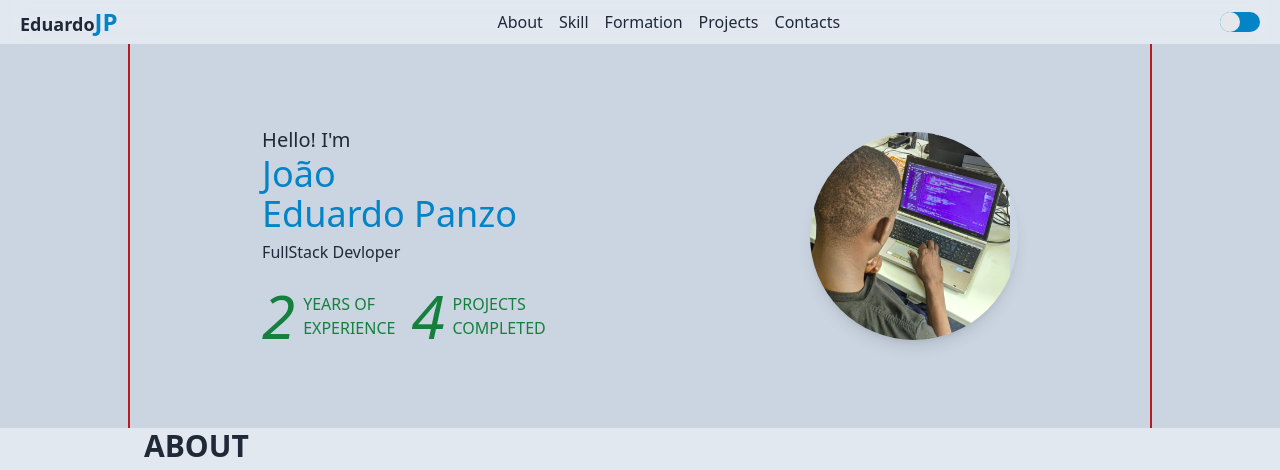
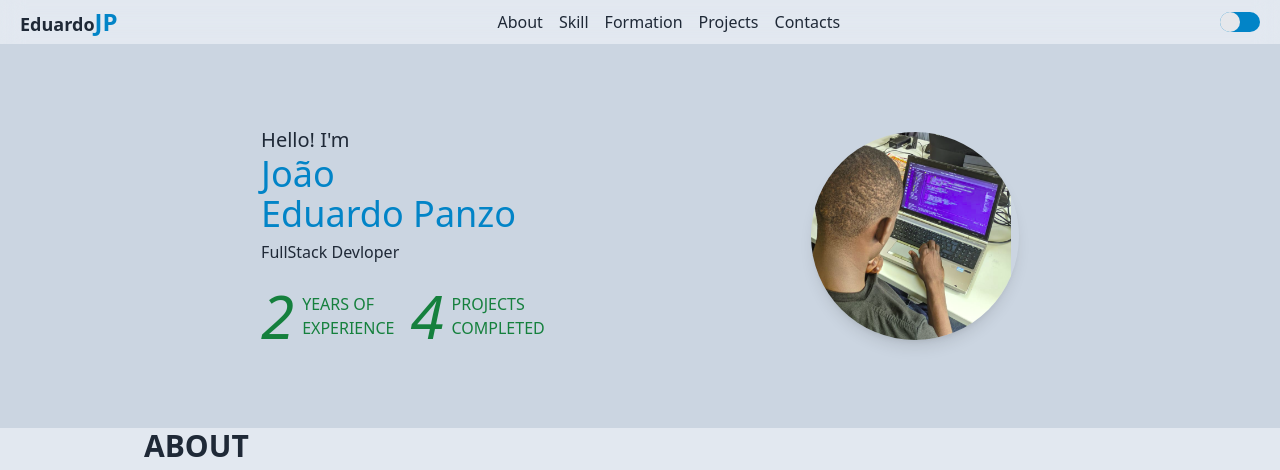
Before and after one commit to eduardojpanzo/portfolio, a Next.js app: page / in a window 1280 px wide. Shown: the top 470 px of the page. Built offline with nearby package versions, Linux system fonts and the light colour scheme.

Commit message:
chore: change

```diff
--- a/src/views/Banner.tsx
+++ b/src/views/Banner.tsx
@@ -3,7 +3,7 @@ import Image from "next/image";
 export function Banner() {
   return (
     <div className="h-96 bg-slate-300">
-      <div className="max-w-5xl mx-auto h-full border-red-700 border-x-2 flex items-center justify-around">
+      <div className="max-w-5xl mx-auto h-full flex items-center justify-around">
         <div>
           <span className="text-xl font-medium">Hello! I'm </span>
 
```
